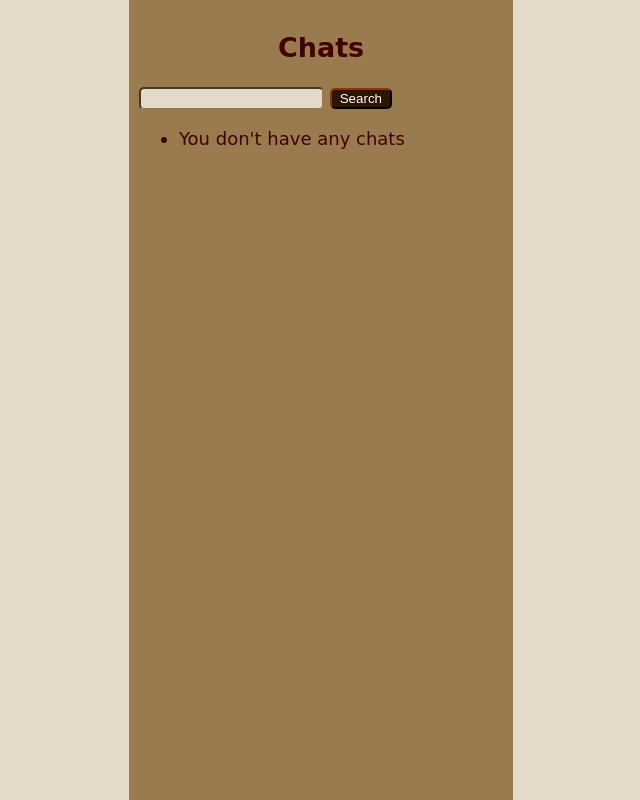
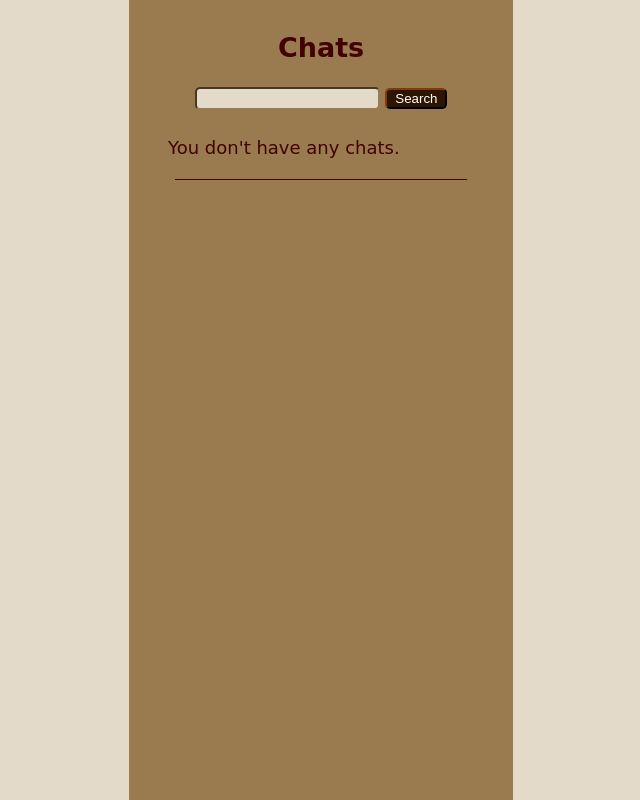
Before and after one commit to taajik/msgr, a Django app: page /m/ in a window 1280 px wide. Shown: the whole page, without its empty margins (319-959 px from the left). Run offline with Django 4.2, Linux system fonts and the light colour scheme; the visitor is signed in with stand-in values (Sample User, id 1); data that the repository does not hold is empty.

Commit message:
style chats page

```diff
--- /dev/null
+++ b/msgr/static/msgr/css/chats_list.css
@@ -0,0 +1,43 @@
+
+div.chat {
+    padding: 12px 8%;
+    border-radius: 5px;
+}
+
+div.chat:hover {
+    background-color: #856a44;
+}
+
+div.chat-title {
+    display: inline;
+}
+
+div.chat-title a {
+    display: inline-block;
+    overflow: hidden;
+    text-overflow: ellipsis;
+    max-width: 60%;
+    white-space: nowrap;
+    text-decoration: none;
+}
+
+div.unread-count {
+    display: inline;
+    margin: 0 1%;
+    padding: 1px 5px;
+    border: 1px solid black;
+    border-radius: 50%;
+    font-size: medium;
+    color: white;
+    background-color: #410200;
+}
+
+div.chat-date {
+    float: right;
+    padding: 4px;
+    font-size: small;
+}
+
+hr {
+    width: 80%;
+}
--- /dev/null
+++ b/msgr/static/msgr/css/search_form.css
@@ -0,0 +1,5 @@
+
+div.search-form {
+    margin-bottom: 15px;
+    text-align: center;
+}
--- a/msgr/templates/msgr/chats_list.html
+++ b/msgr/templates/msgr/chats_list.html
@@ -1,4 +1,10 @@
 {% extends 'base.html' %}
+{% load static %}
+
+{% block style %}
+<link type="text/css" rel="stylesheet" href="{% static 'msgr/css/chats_list.css' %}"/>
+<link type="text/css" rel="stylesheet" href="{% static 'msgr/css/search_form.css' %}"/>
+{% endblock %}
 
 {% block title %}chats - msgr{% endblock %}
 
@@ -8,19 +14,27 @@
 
 {% include 'msgr/search_form.html' %}
 
-<ul>
 {% for join in join_list %}
-    <li>
+<div class="chat">
+    <div class="chat-title">
         <a href="{% url 'msgr:chat' join.chat.pk %}">{{ join.title }}</a>
-        {% with unread_count=join.get_unread_count %}
-            {% if unread_count %}
-                ({{ unread_count }})
-            {% endif %}
-        {% endwith %}
-    </li>
+    </div>
+    {% with unread_count=join.get_unread_count %}
+    {% if unread_count %}
+    <div class="unread-count">
+        {{ unread_count }}
+    </div>
+    {% endif %}
+    {% endwith %}
+    <div class="chat-date">
+        {{ join.chat.lat|date:"H:i m/d" }}
+    </div>
+</div>
 {% empty %}
-    <li>You don't have any chats</li>
+<div class="chat">
+    You don't have any chats.
+</div>
 {% endfor %}
-</ul>
+<hr/>
 
 {% endblock %}
--- a/msgr/templates/msgr/search_form.html
+++ b/msgr/templates/msgr/search_form.html
@@ -1,4 +1,6 @@
-<form method="get" action="{% url 'msgr:search' %}">
-    {{ search_form.q }}
-    <input type="submit" value="Search">
-</form>
+<div class="search-form">
+    <form method="get" action="{% url 'msgr:search' %}">
+        {{ search_form.q }}
+        <input type="submit" value="Search">
+    </form>
+</div>
--- a/msgr/templates/msgr/search_page.html
+++ b/msgr/templates/msgr/search_page.html
@@ -1,4 +1,9 @@
 {% extends 'base.html' %}
+{% load static %}
+
+{% block style %}
+<link type="text/css" rel="stylesheet" href="{% static 'msgr/css/search_form.css' %}"/>
+{% endblock %}
 
 {% block title %}search - msgr{% endblock %}
 
--- a/static/css/base.css
+++ b/static/css/base.css
@@ -41,10 +41,16 @@ input {
 
 input[type=button], input[type=submit], input[type=reset] {
     padding: 1px 8px;
+    border-color: #2e1503;
     cursor: pointer;
     color: white;
-    border-color: #2e1503;
     background-color: #2e1503;
+}
+
+hr {
+    border: none;
+    height: 1px;
+    background-color: #410200;
 }
 
 @media screen and (min-width: 1200px) {
```
Also changed, not shown: msgr/static/msgr/css/chat_page.css (+4 -4 lines).
